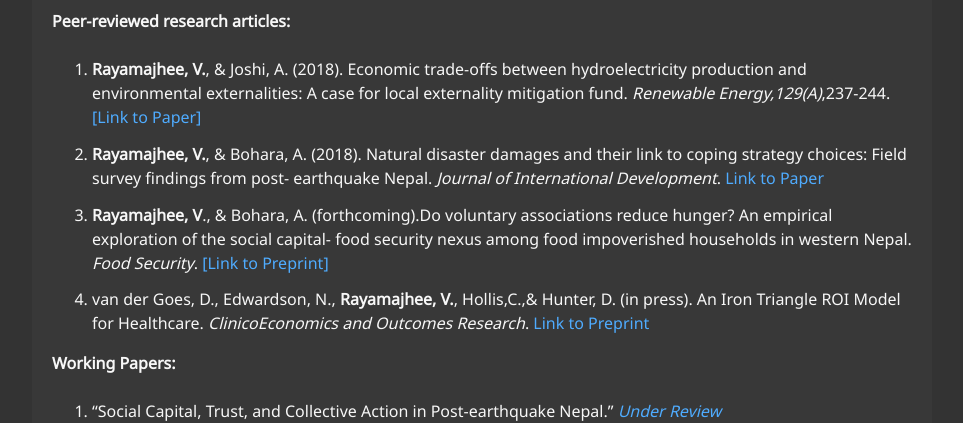
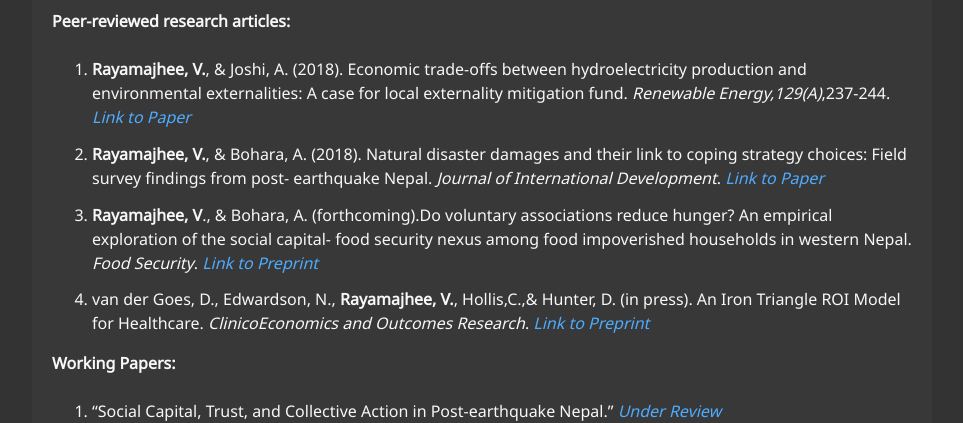
Before and after one commit to veeshanr/veeshanr.github.io, a Jekyll site: the page built from pages/research.md, in a window 1280 px wide. Shown: the part 256-679 px from the top of the page, without its empty margins (158-1121 px from the left). Built offline with Jekyll 4.4.1, drawn with Linux system fonts in a browser that asks for light colours.

```diff
--- a/pages/research.md
+++ b/pages/research.md
@@ -12,10 +12,10 @@ Although formally trained as an environmental and development economist, my rese
 
 **Peer-reviewed research articles:**
 
-1. **Rayamajhee, V.**, & Joshi, A. (2018). Economic trade-offs between hydroelectricity production and environmental externalities: A case for local externality mitigation fund. *Renewable Energy,129(A)*,237-244. [[Link to Paper]] [1]
-2. **Rayamajhee, V.**, & Bohara, A. (2018). Natural disaster damages and their link to coping strategy choices: Field survey findings from post- earthquake Nepal. *Journal of International Development*. [Link to Paper] [4]
-3. **Rayamajhee, V**., & Bohara, A. (forthcoming).Do voluntary associations reduce hunger? An empirical exploration of the social  capital- food security nexus among food impoverished households in western Nepal. *Food Security*. [[Link to Preprint]][2]
-4. van der Goes, D., Edwardson, N., **Rayamajhee, V.**, Hollis,C.,& Hunter, D. (in press). An Iron Triangle ROI Model for Healthcare. *ClinicoEconomics and Outcomes Research*. [Link to Preprint][3]
+1. **Rayamajhee, V.**, & Joshi, A. (2018). Economic trade-offs between hydroelectricity production and environmental externalities: A case for local externality mitigation fund. *Renewable Energy,129(A)*,237-244. [*Link to Paper*] [1]
+2. **Rayamajhee, V.**, & Bohara, A. (2018). Natural disaster damages and their link to coping strategy choices: Field survey findings from post- earthquake Nepal. *Journal of International Development*. [*Link to Paper*] [4]
+3. **Rayamajhee, V**., & Bohara, A. (forthcoming).Do voluntary associations reduce hunger? An empirical exploration of the social  capital- food security nexus among food impoverished households in western Nepal. *Food Security*. [*Link to Preprint*][2]
+4. van der Goes, D., Edwardson, N., **Rayamajhee, V.**, Hollis,C.,& Hunter, D. (in press). An Iron Triangle ROI Model for Healthcare. *ClinicoEconomics and Outcomes Research*. [*Link to Preprint*][3]
 
 **Working Papers:**
 
```
